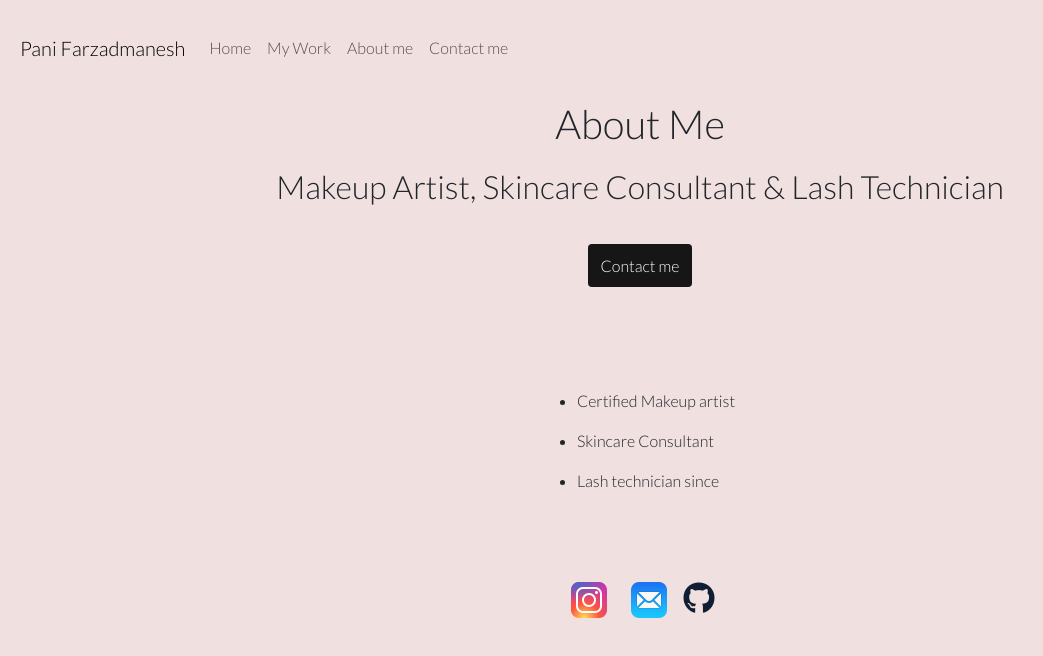
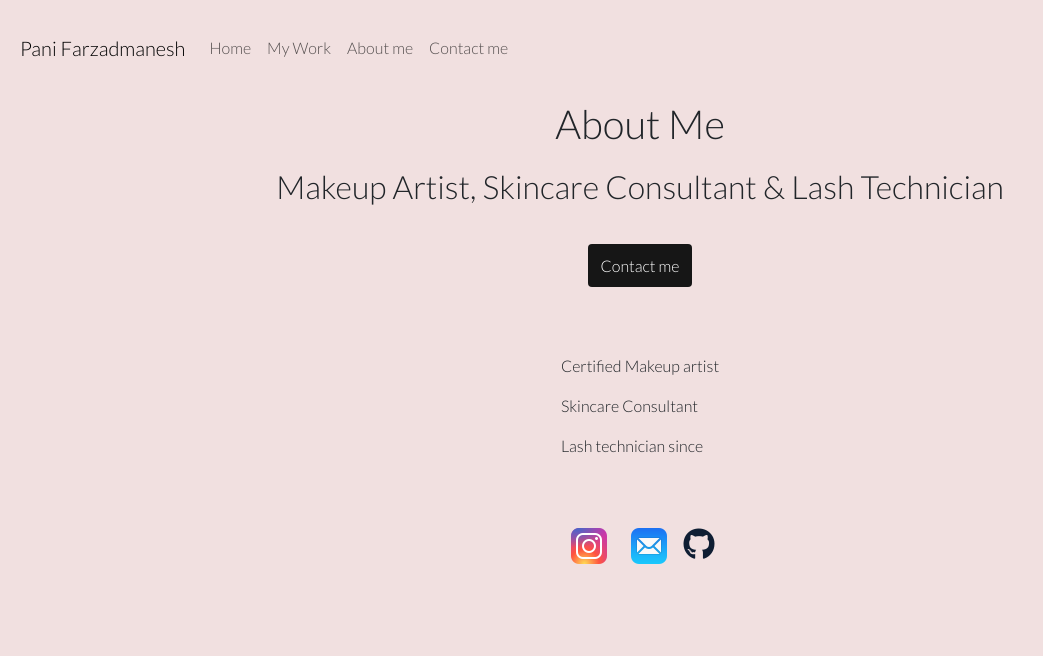
Before and after one commit to panifarz/Beauty, a plain HTML site: page about.html in a window 1280 px wide. Shown: the whole page, without its empty margins (0-1043 px from the left). Drawn offline with nearby package versions, Linux system fonts and the light colour scheme.

Commit message:
update about.html

```diff
--- a/about.html
+++ b/about.html
@@ -74,11 +74,11 @@
     </div>
 
     <div class="container-fluid about-page">
-      <ul class="list justify-content-center">
-        <li>Certified Makeup artist</li>
-        <li>Skincare Consultant</li>
-        <li>Lash technician since</li>
-      </ul>
+      <p text-center>
+        Certified Makeup artist <br />
+        Skincare Consultant <br />
+        Lash technician since
+      </p>
     </div>
 
     <div class="footer">
```
